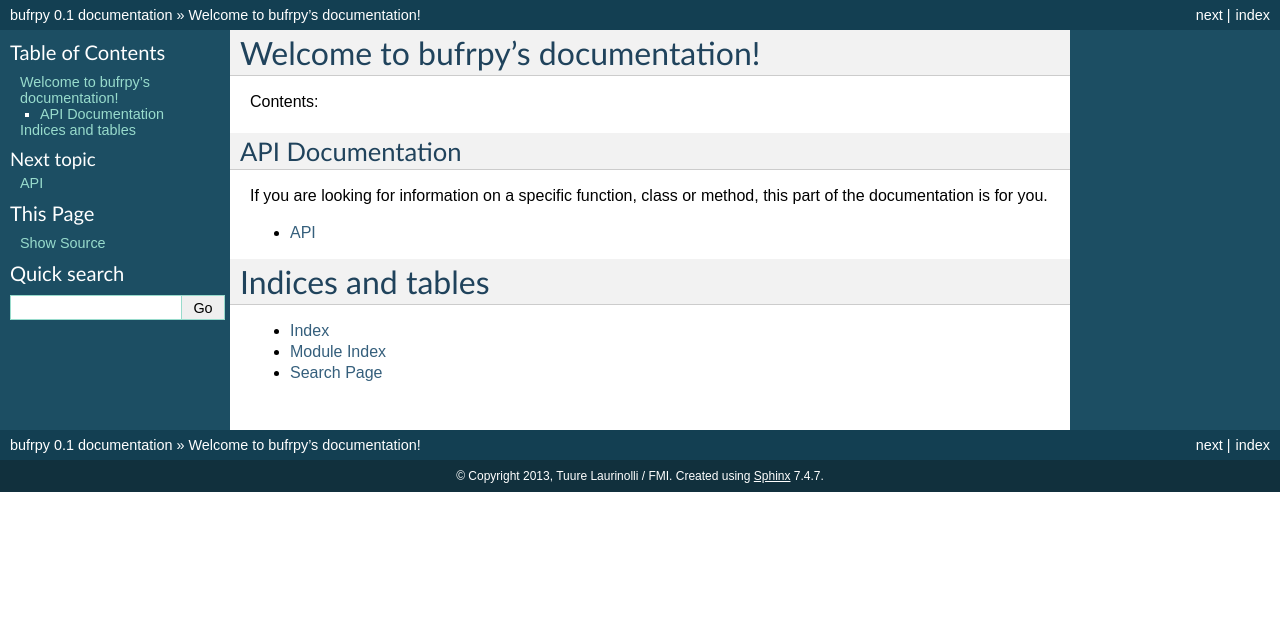
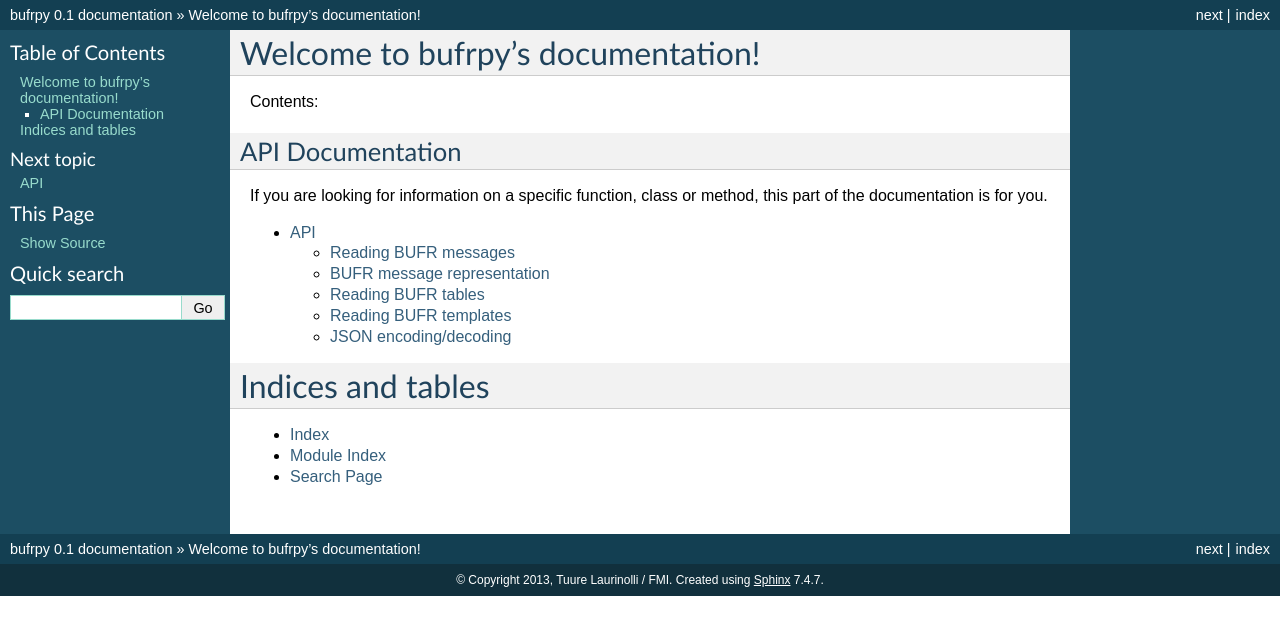
Before and after one commit to tazle/bufrpy, a Sphinx documentation site: the page built from doc/index.rst, in a window 1280 px wide. Shown: the top 635 px of the page. Built offline with Sphinx 7.4.7, drawn with Linux system fonts in a browser that asks for light colours.

```diff
--- a/doc/api.rst
+++ b/doc/api.rst
@@ -3,6 +3,29 @@
 API
 ===
 
-.. automodule:: bufrpy
-   :members:
-   :imported-members:
+.. toctree::
+   :maxdepth: 2
+
+Reading BUFR messages
+---------------------
+
+.. autofunction:: bufrpy.bufrdec
+
+BUFR message representation
+---------------------------
+
+Reading BUFR tables
+-------------------
+
+.. autofunction:: bufrpy.table.libbufr.read_b_table
+
+Reading BUFR templates
+----------------------
+
+.. autofunction:: bufrpy.template.safnwc.read_template
+
+JSON encoding/decoding
+----------------------
+
+.. autofunction:: bufrpy.to_json
+.. autofunction:: bufrpy.from_json
```
